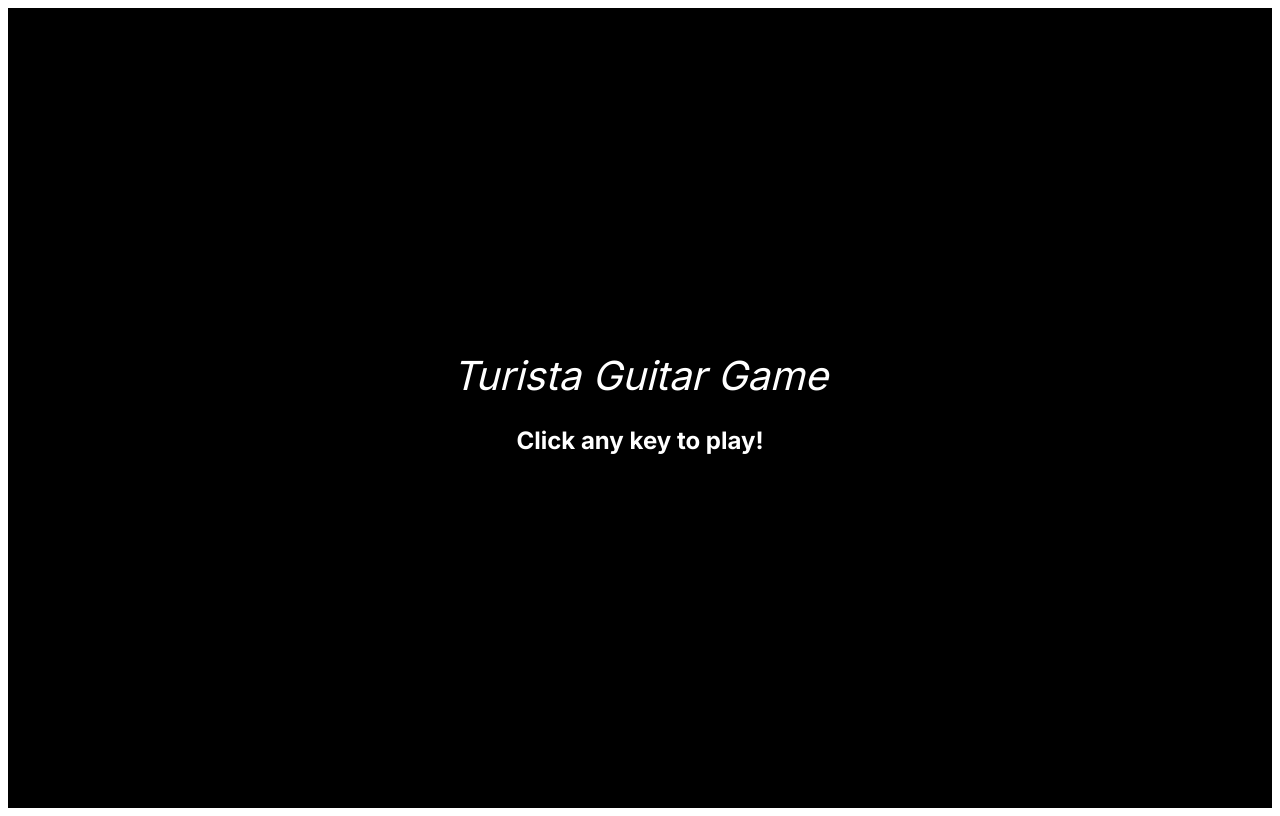
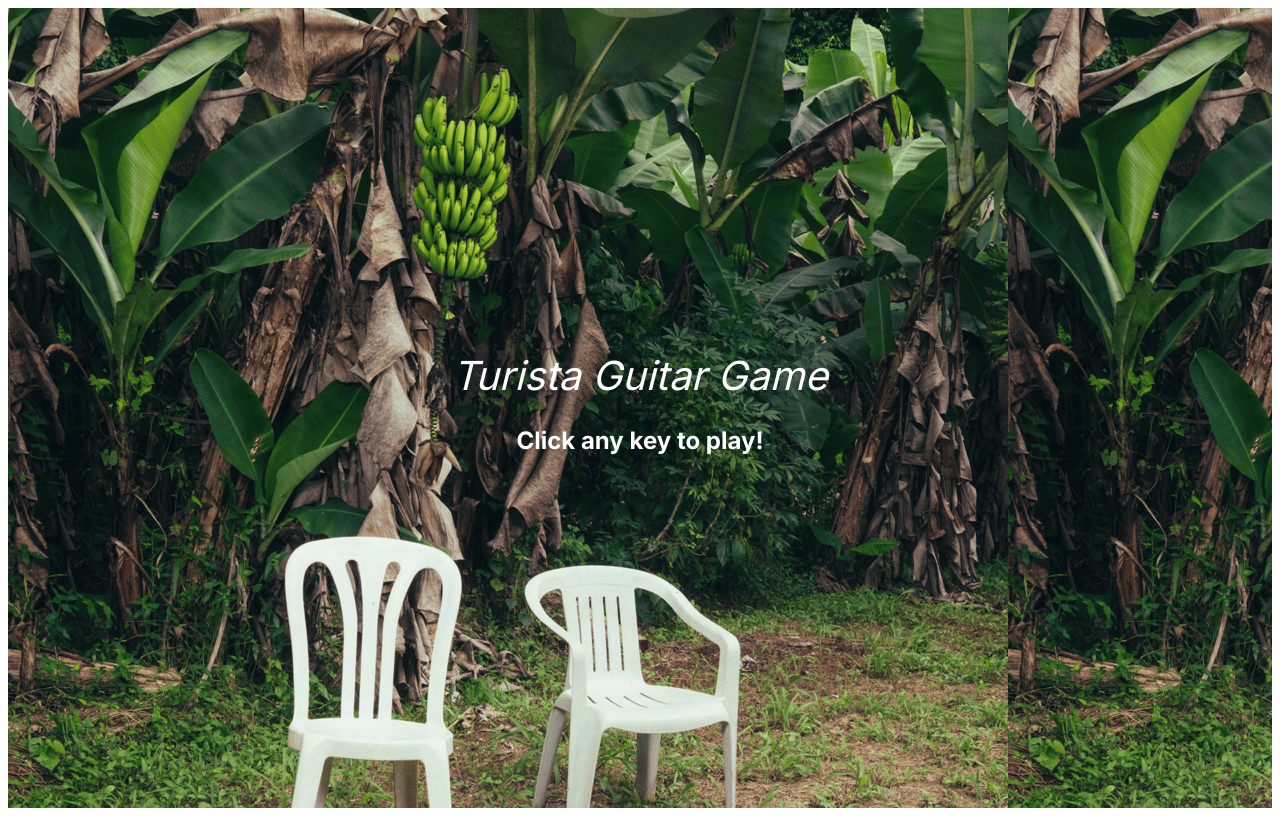
Before and after one commit to TheNewsYorkTime/guitar-hero, a Next.js app: page / in a window 1280 px wide. Built offline with nearby package versions, Linux system fonts and the light colour scheme.

Commit message:
Create Bckground Image for Main Menu

```diff
--- a/src/app/game.css
+++ b/src/app/game.css
@@ -37,3 +37,7 @@
     stroke: black;
     stroke-width: 2px;
   }
+
+  #menu-container {
+    background: url("/splash.png");
+  }
--- a/src/app/page.js
+++ b/src/app/page.js
@@ -129,7 +129,7 @@ const Game = () => {
   }
   else if(gameState == "start"){
     return(
-      <div className="game-container">
+      <div className="game-container" id="menu-container">
         <div className="game-start-text">Turista Guitar Game</div>
         <h1>Click any key to play!</h1>
       </div>
```
Also changed, not shown: public/splash.png (added).
